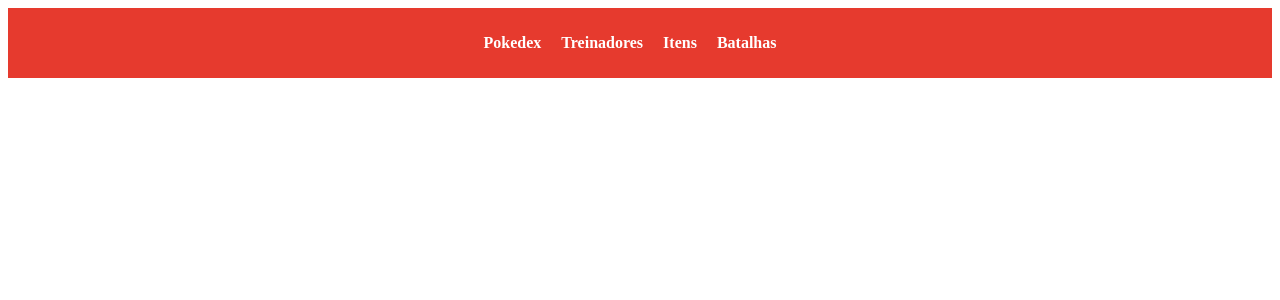
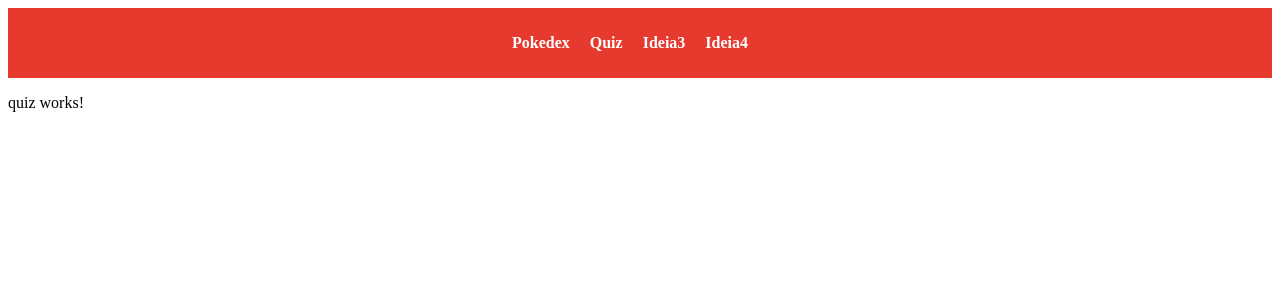
Before and after one commit to rlbdesenvolvimento/angular-pokedex, an Angular app: page /quiz in a window 1280 px wide. Before the commit this address led to /. Shown: the top 300 px of the page. Built offline with nearby package versions, Linux system fonts and the light colour scheme.

Commit message:
create navigation bar

```diff
--- a/src/app/app-routing.module.ts
+++ b/src/app/app-routing.module.ts
@@ -1,12 +1,17 @@
 import { NgModule } from '@angular/core';
 import { RouterModule, Routes } from '@angular/router';
 import { HomeComponent } from './pages/home/home.component';
+import { QuizComponent } from './pages/quiz/quiz.component';
 
 const routes: Routes = [
   {
     path:'',
     component:HomeComponent
   },
+  {
+    path:'quiz',
+    component:QuizComponent
+  }
 ];
 
 @NgModule({
--- a/src/app/app.module.ts
+++ b/src/app/app.module.ts
@@ -7,13 +7,15 @@ import { HttpClientModule } from '@angular/common/http';
 import { HomeComponent } from './pages/home/home.component';
 import { PokemonCardComponent } from './components/pokemon-card/pokemon-card.component';
 import { NavBarComponent } from './components/nav-bar/nav-bar.component';
+import { QuizComponent } from './pages/quiz/quiz.component';
 
 @NgModule({
   declarations: [
     AppComponent,
     HomeComponent,
     PokemonCardComponent,
-    NavBarComponent
+    NavBarComponent,
+    QuizComponent
   ],
   imports: [
     BrowserModule,
--- a/src/app/components/nav-bar/nav-bar.component.html
+++ b/src/app/components/nav-bar/nav-bar.component.html
@@ -1,8 +1,8 @@
 <nav class="pokemon-navbar">
     <ul>
       <li><a href="#">Pokedex</a></li>
-      <li><a href="#">Treinadores</a></li>
-      <li><a href="#">Itens</a></li>
-      <li><a href="#">Batalhas</a></li>
+      <li><a href="#">Quiz</a></li>
+      <li><a href="#">Ideia3</a></li>
+      <li><a href="#">Ideia4</a></li>
     </ul>
   </nav>
--- a/src/app/components/pokemon-card/pokemon-card.component.css
+++ b/src/app/components/pokemon-card/pokemon-card.component.css
@@ -48,6 +48,8 @@ h2{
     transition: transform 0.5s ease;
     float: right;
     height: auto;
+
+    /* filter: brightness(.0); */
 }
 
 .card:hover .card-image {
--- /dev/null
+++ b/src/app/pages/quiz/quiz.component.html
@@ -0,0 +1 @@
+<p>quiz works!</p>
```
Also changed, not shown: src/app/pages/quiz/quiz.component.ts (added, +10 -0 lines), src/app/pages/quiz/quiz.component.css (added), 1 other file (tests, documents, lock files or other folders).
